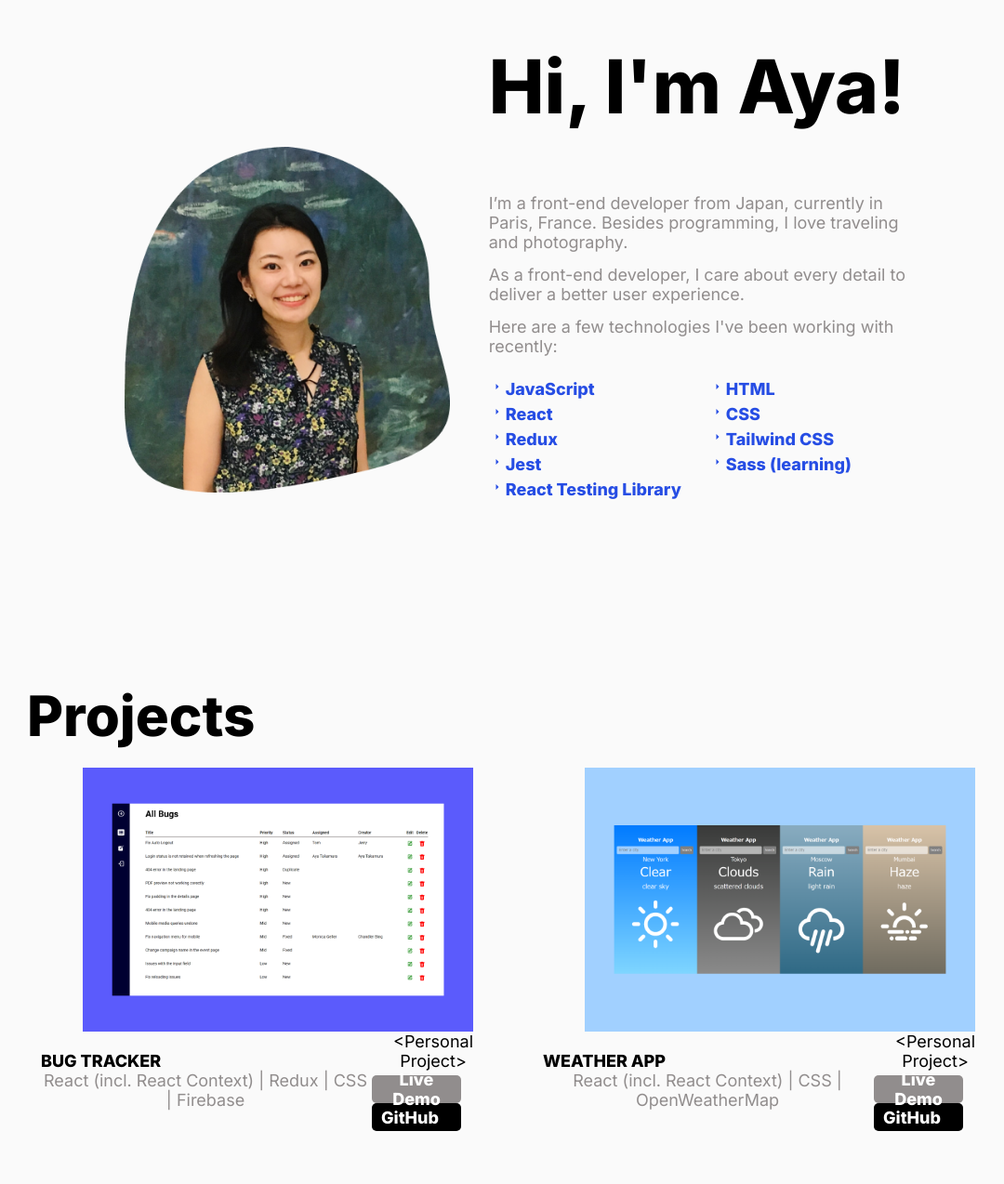
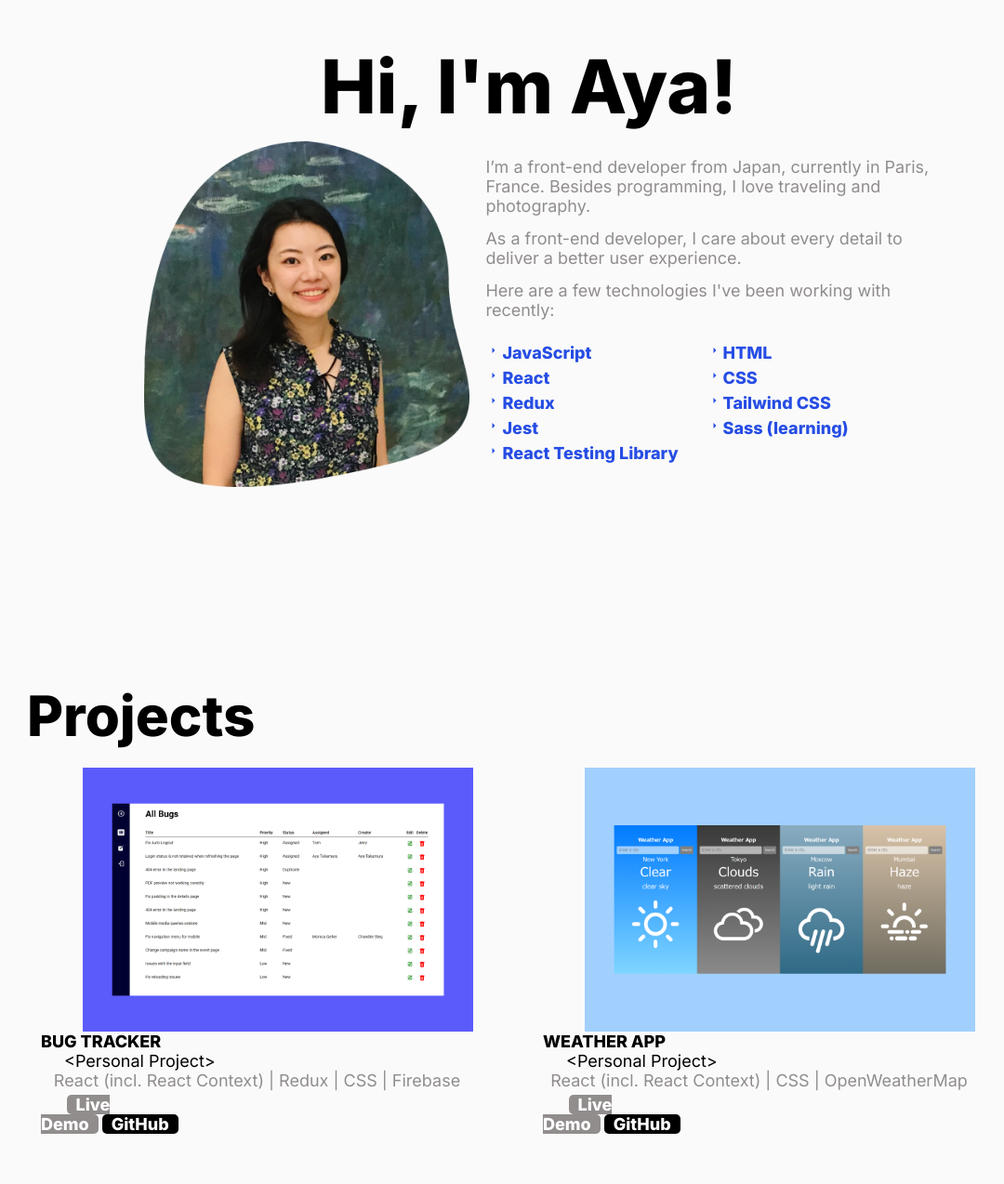
Before and after one commit to ayarmkt/portfolio, a React (Create React App) app: page / in a window 1280 px wide. Shown: the part 916-2190 px from the top of the page at 93% size, without its empty margins (71-1151 px from the left). Built offline with nearby package versions, Linux system fonts and the light colour scheme.

Commit message:
updated CSS

```diff
--- a/src/components/AboutMe/AboutMe.js
+++ b/src/components/AboutMe/AboutMe.js
@@ -34,16 +34,17 @@ const AboutMe = () => {
       <div className={classes.content}>
         {/* <SectionTitle>About Me</SectionTitle> */}
         {/* <SectionTitle className={classes.title}>About Me</SectionTitle> */}
-        <div className={classes['content-text']}>
+        {/* <div className={classes['content-text']}> */}
+        <h3>Hi, I'm Aya!</h3>
         <div className={classes['profile-pic']}>
           <img src={ProfilePic} alt='Profile' />
         </div>
-          <div className={classes.description}>
-            <h3>Hi, I'm Aya!</h3>
+        {/* <div className={classes.description}> */}
+
         <div className={classes.text}>
           <p>
-                I’m a front-end developer from Japan, currently in Paris,
-                France. Besides programming, I love traveling and photography.
+            I’m a front-end developer from Japan, currently in Paris, France.
+            Besides programming, I love traveling and photography.
           </p>
           <p>
             As a front-end developer, I care about every detail to deliver a
@@ -56,8 +57,8 @@ const AboutMe = () => {
               <ul className={classes['skills-right']}>{skillsRight}</ul>
             </p>
           </p>
-            </div>
-          </div>
+          {/* </div>
+          </div> */}
         </div>
       </div>
     </div>
--- a/src/components/AboutMe/AboutMe.module.css
+++ b/src/components/AboutMe/AboutMe.module.css
@@ -11,10 +11,22 @@
 }
 
 .content {
-  width: 90vw;
-  height: 90vh;
+  width: 80vw;
+  height: 60vh;
   display: grid;
-  grid-template-rows: auto 1fr;
+  grid-template-columns: 1fr 1.2fr;
+  grid-template-rows: 1fr 2fr;
+}
+
+.content h3 {
+  grid-column: span 2;
+  grid-row: 1;
+  font-size: 80px;
+  font-weight: 900;
+  text-align: center;
+  /* margin-bottom: 50px; */
+  /* width: 30vw; */
+  /* text-align: center; */
 }
 
 /* .title {
@@ -24,6 +36,7 @@
   /* margin-bottom: 70px;
   border-bottom: 2px solid black;
 } */
+/*
 
 .content-text {
   grid-row: 2;
@@ -31,14 +44,16 @@
   grid-template-columns: 1fr 1.2fr;
   padding: 0 100px;
   margin-top: 120px;
-  /* background-color: yellow; */
-}
+  /* background-color: yellow;
+} */
 
 .profile-pic {
   grid-column: 1;
+  grid-row: 2;
   display: flex;
   justify-content: center;
   align-items: center;
+  margin-left: 80px;
 }
 
 .profile-pic img {
@@ -47,24 +62,15 @@
   margin-top: 40px; */
 }
 
-.description {
+.text {
   grid-column: 2;
-
-  /* margin-left: 55px; */
-  /* width: 30vw; */
-}
-
-.description h3 {
-  font-size: 80px;
-  font-weight: 900;
-  /* margin-bottom: 50px; */
-  /* width: 30vw; */
-  /* text-align: center; */
-}
-
-.text {
-  padding-top: 60px;
-  padding-right: 50px;
+  grid-row: 2;
+  display: flex;
+  flex-direction: column;
+  align-self: center;
+  /* padding-top: 60px;
+  padding-right: 50px; */
+  margin-right: 80px;
 }
 
 .text p {
--- a/src/components/Projects/Projects.module.css
+++ b/src/components/Projects/Projects.module.css
@@ -53,16 +53,11 @@
 .project-description {
   grid-row: 2;
   text-align: center;
-  display: grid;
-  grid-template-rows: repeat(3, auto) 100px 1fr;
-  grid-template-columns: auto 1fr;
   padding: 0 60px;
   /* padding: 25px; */
 }
 
 .project-title {
-  grid-row: 1;
-  grid-column: 1;
   display: flex;
   justify-content: start;
   align-items: flex-end;
@@ -70,8 +65,6 @@
 }
 
 .subtitle {
-  grid-row: 1;
-  grid-column: 2;
   font-size: var(--fontsize-p);
   display: flex;
   justify-content: start;
@@ -95,8 +88,6 @@
   padding: 0 10px;
   margin: 0 2px;
   height: 100%;
-  display: flex;
-  align-items: center;
   border-radius: 5px;
   font-size: var(--fontsize-p);
 }
@@ -124,17 +115,9 @@
 }
 
 .github:hover {
-  background-color: var(--yellow);
+  background-color: var(--lightgray);
+  border: black;
   color: black;
-}
-
-.description {
-  grid-row: 4;
-  grid-column: span 2;
-  padding: 35px 0px 6px 0px;
-  line-height: 1.5;
-  font-size: var(--fontsize-p);
-  text-align: start;
 }
 
 /*  */
```
Lines whose indentation alone changed are shown as unchanged.
